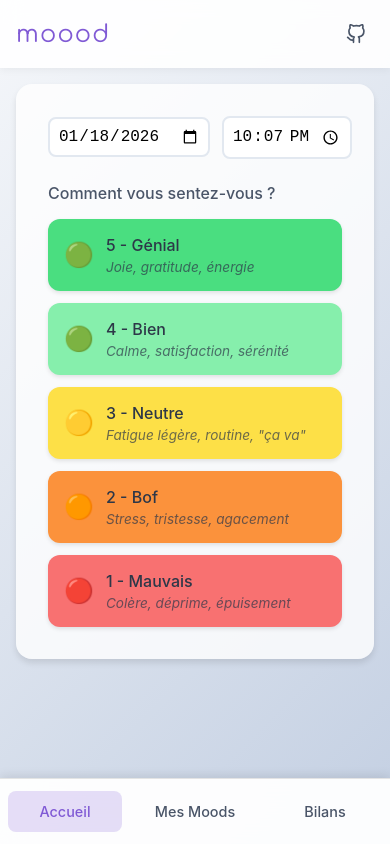
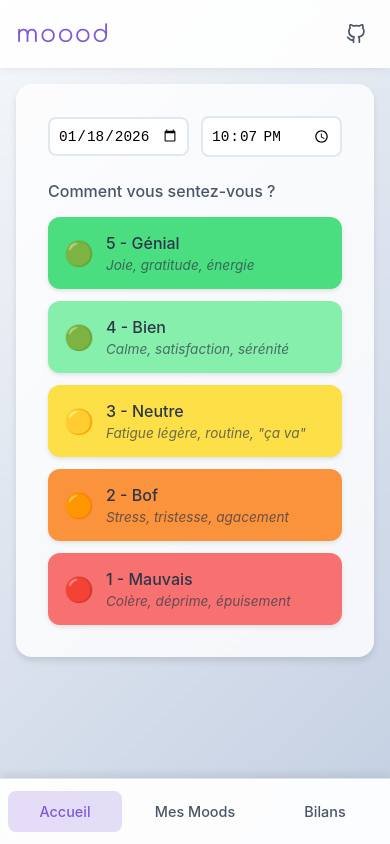
Before and after one commit to dimitrilahaye/moood, a website built with Vite: page index.html in a window 390 px wide. Built offline with nearby package versions, Linux system fonts and the light colour scheme.

Commit message:
Update datetime container styles for improved mobile responsiveness
- Added a media query for screens up to 768px to adjust the layout of the `.datetime-container` class, enabling a two-column grid for better spacing.
- Enhanced input field styles within the container to ensure full width and proper box-sizing, improving usability on smaller devices.
- Updated existing styles to maintain consistency and visual clarity across different screen sizes.

```diff
--- a/src/presentation/styles/main.css
+++ b/src/presentation/styles/main.css
@@ -166,6 +166,19 @@ h1 {
   grid-template-columns: auto 1fr auto 1fr;
   gap: 0.5rem;
   align-items: center;
+}
+
+@media (max-width: 768px) {
+  .datetime-container {
+    grid-template-columns: 1fr 1fr;
+    gap: 0.75rem;
+  }
+
+  .datetime-container input {
+    width: 100%;
+    min-width: 0;
+    box-sizing: border-box;
+  }
 }
 
 .datetime-container label {
@@ -951,6 +964,10 @@ h1 {
 
   .datetime-container input {
     width: 100%;
+    min-width: 0;
+    max-width: 100%;
+    box-sizing: border-box;
+    font-size: 0.9rem;
   }
 
   .mood-actions {
```
